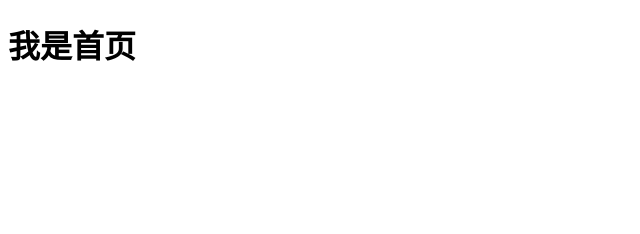
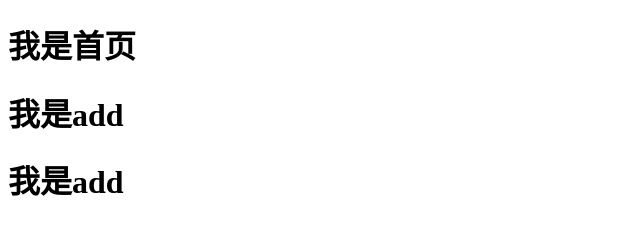
Before and after one commit to wuhuang13113/wqy2308a, a plain HTML site: page index.html in a window 1280 px wide. Shown: the whole page, without its empty margins (0-640 px from the left). Drawn offline with Linux system fonts and the light colour scheme.

Commit message:
add修改

```diff
--- a/index.html
+++ b/index.html
@@ -7,5 +7,7 @@
 </head>
 <body>
     <h1>我是首页</h1>
+    <h1>我是add</h1>
+    <h1>我是add</h1>
 </body>
 </html>
```
